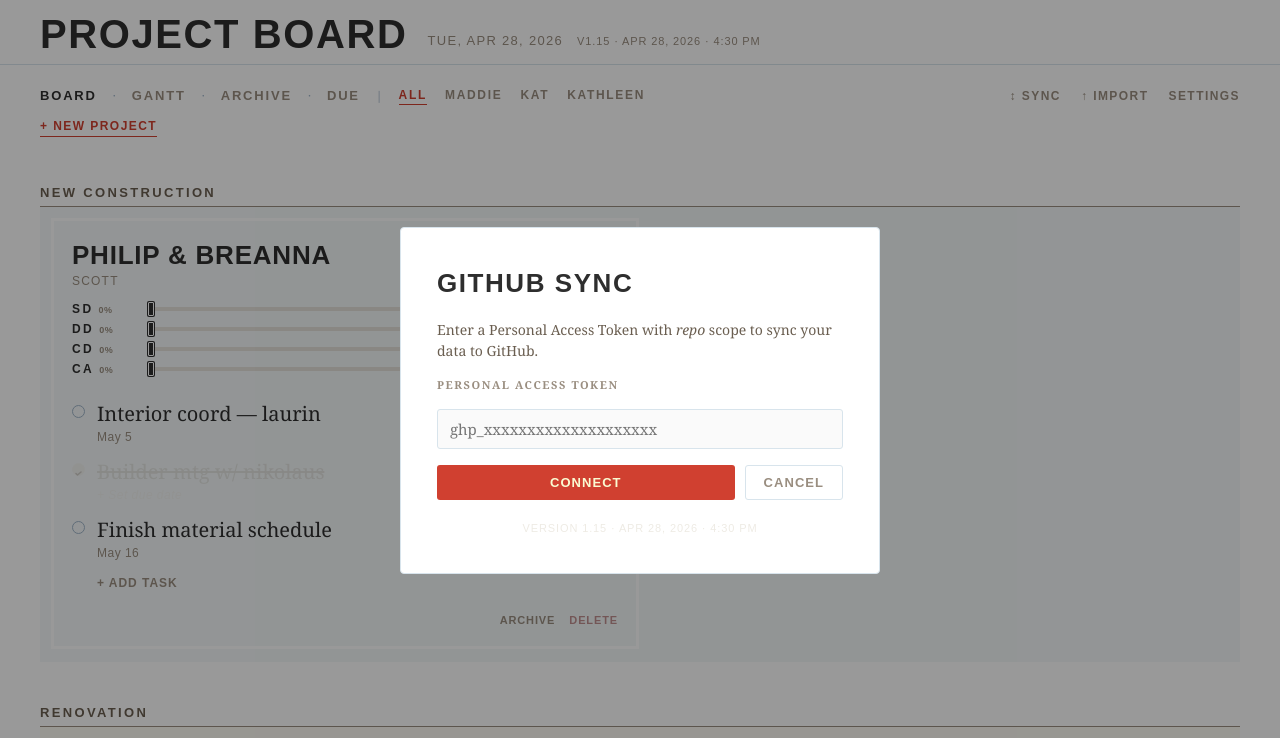
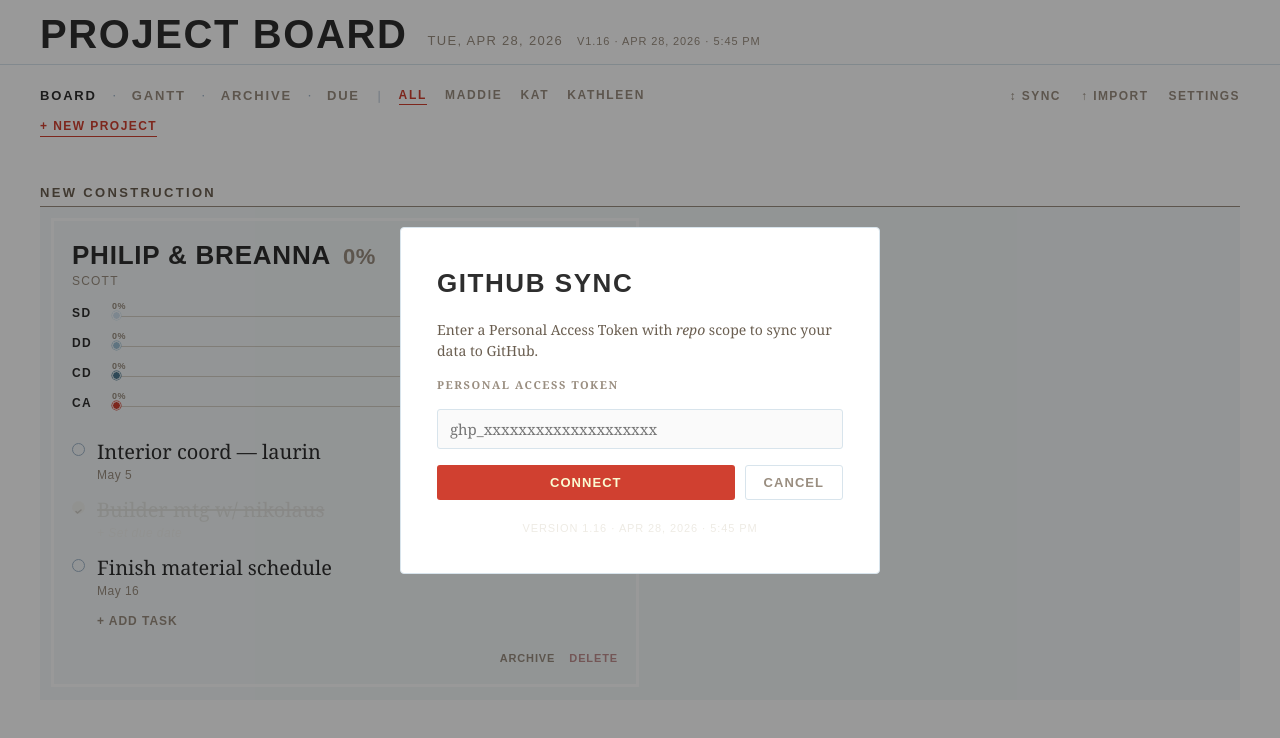
Before and after one commit to tscarlisle-ghub/Project-Board, a plain HTML site: page index.html in a window 1280 px wide. Shown: the top 738 px of the page. Drawn offline with Linux system fonts and the light colour scheme; a web font is replaced by a local one.

Commit message:
Add files via upload

```diff
--- a/index.html
+++ b/index.html
@@ -258,36 +258,46 @@ body{font-family:var(--font-body);font-size:20px;line-height:1.5;}
 .proj-act-btn.danger{color:#c09090;}
 .proj-act-btn.danger:hover{color:var(--red);}
 
-/* ── DESIGN PHASE SLIDERS (one per phase) ── */
-.dp-wrap{margin:12px 0 18px;padding:0;display:flex;flex-direction:column;gap:6px;}
+/* ── DESIGN PHASE SLIDERS (sparkline w/ colored dot, % floats above dot) ── */
+.dp-wrap{margin:12px 0 18px;padding:0;display:flex;flex-direction:column;gap:8px;}
 .dp-row{display:flex;align-items:center;gap:12px;}
 .dp-row-label{
-  flex:0 0 64px;
+  flex:0 0 28px;
   font-family:"ff-meta-web-pro-condensed",sans-serif;
   font-weight:700;
+  font-size:12px;
   letter-spacing:0.12em;
   text-transform:uppercase;
+  color:var(--ink);
+  white-space:nowrap;
+  line-height:1;
+}
+.dp-row-track{position:relative;flex:1;height:22px;}
+.dp-row-pct{
+  position:absolute;top:0;
+  transform:translateX(calc(-1% * var(--pct,0)));
+  font-family:"ff-meta-web-pro-condensed",sans-serif;
+  font-weight:700;
+  font-size:9px;
+  letter-spacing:0.06em;
   color:var(--ink-light);
   white-space:nowrap;
-  display:flex;align-items:baseline;gap:5px;
   line-height:1;
-}
-.dp-row-label .dp-key{font-size:12px;color:var(--ink);}
-.dp-row-label .dp-pct{font-size:9px;color:var(--ink-light);font-weight:700;letter-spacing:0.06em;}
-.dp-row-track{position:relative;flex:1;height:14px;}
+  pointer-events:none;
+}
 .dp-row-band{
-  position:absolute;left:0;right:0;top:5px;height:4px;
-  background:#e5e2db;
-  border-radius:1px;pointer-events:none;
+  position:absolute;left:0;right:0;top:14px;height:1px;
+  background:#d4cfc5;
+  pointer-events:none;
 }
 .dp-row-fill{
-  position:absolute;left:0;top:5px;height:4px;
+  position:absolute;left:0;top:14px;height:1px;
   background:var(--phase-color,#888);
-  border-radius:1px;pointer-events:none;
+  pointer-events:none;
 }
 .dp-row-input{
   -webkit-appearance:none;appearance:none;
-  position:absolute;left:0;right:0;top:0;
+  position:absolute;left:0;right:0;top:7px;
   width:100%;height:14px;
   background:transparent;margin:0;padding:0;cursor:pointer;
 }
@@ -296,14 +306,31 @@ body{font-family:var(--font-body);font-size:20px;line-height:1.5;}
 .dp-row-input::-moz-range-track{height:14px;background:transparent;border:none;}
 .dp-row-input::-webkit-slider-thumb{
   -webkit-appearance:none;appearance:none;
-  width:6px;height:14px;
-  background:var(--ink);border:1px solid white;border-radius:1px;cursor:pointer;
-  box-shadow:0 0 0 1px var(--ink);
+  width:9px;height:9px;
+  background:var(--phase-color,#888);
+  border:1.5px solid white;
+  border-radius:50%;
+  cursor:pointer;
+  margin-top:2.5px;
+  box-shadow:0 0 0 0.5px var(--phase-color,#888);
 }
 .dp-row-input::-moz-range-thumb{
-  width:6px;height:14px;
-  background:var(--ink);border:1px solid white;border-radius:1px;cursor:pointer;
-  box-shadow:0 0 0 1px var(--ink);
+  width:9px;height:9px;
+  background:var(--phase-color,#888);
+  border:1.5px solid white;
+  border-radius:50%;
+  cursor:pointer;
+  box-shadow:0 0 0 0.5px var(--phase-color,#888);
+}
+
+/* Project total % shown next to project name */
+.project-total-pct{
+  font-family:"interstate-condensed",sans-serif;
+  font-weight:700;
+  font-size:22px;
+  letter-spacing:0.02em;
+  color:var(--ink-light);
+  line-height:1;
 }
 
 /* ── TASK LIST ── */
@@ -898,8 +925,8 @@ body{font-family:var(--font-body);font-size:20px;line-height:1.5;}
    All functionality from V1, redesigned.
    ════════════════════════════════════════════ */
 
-const APP_VERSION='1.15';
-const APP_VERSION_DATE='Apr 28, 2026 · 4:30 PM';
+const APP_VERSION='1.16';
+const APP_VERSION_DATE='Apr 28, 2026 · 5:45 PM';
 
 const GH_USER='tscarlisle-ghub',GH_REPO='Project-Board',GH_FILE='data.json',GH_BRANCH='main';
 const GH_API=`https://api.github.com/repos/${GH_USER}/${GH_REPO}/contents/${GH_FILE}`;
@@ -965,6 +992,12 @@ function ensurePhasePercents(p){
   p.phasePercents=pp;
 }
 function snapPhaseValue(raw){raw=Math.max(0,Math.min(100,Number(raw)||0));return Math.round(raw/5)*5;}
+// Weighted overall % across phases (matches band widths: SD 20, DD 20, CD 30, CA 30)
+function projTotalPct(p){
+  ensurePhasePercents(p);
+  const pp=p.phasePercents;
+  return Math.round((pp.SD||0)*0.20+(pp.DD||0)*0.20+(pp.CD||0)*0.30+(pp.CA||0)*0.30);
+}
 function updatePhasePercentLive(projId,phaseKey,val,inputEl){
   const p=projects.find(x=>x.id===projId);if(!p)return;
   ensurePhasePercents(p);
@@ -973,8 +1006,14 @@ function updatePhasePercentLive(projId,phaseKey,val,inputEl){
   if(inputEl&&Number(inputEl.value)!==snapped)inputEl.value=snapped;
   const row=inputEl?inputEl.closest('.dp-row'):null;
   if(row){
-    const pctEl=row.querySelector('.dp-pct');if(pctEl)pctEl.textContent=snapped+'%';
+    const pctEl=row.querySelector('.dp-row-pct');
+    if(pctEl){pctEl.textContent=snapped+'%';pctEl.style.left=snapped+'%';pctEl.style.setProperty('--pct',snapped);}
     const fillEl=row.querySelector('.dp-row-fill');if(fillEl)fillEl.style.width=snapped+'%';
+  }
+  const entry=inputEl?inputEl.closest('.project-entry'):null;
+  if(entry){
+    const totalEl=entry.querySelector('.project-total-pct');
+    if(totalEl)totalEl.textContent=projTotalPct(p)+'%';
   }
 }
 function updatePhasePercentSave(){scheduleSave();}
@@ -1203,24 +1242,27 @@ function buildProjectEntry(proj,phase){
   // Header row
   const head=document.createElement('div');
   head.className='project-head';
+  const totalPct=projTotalPct(proj);
   head.innerHTML=`<div style="display:flex;flex-direction:column;gap:2px;flex:1;min-width:0;">
-      <div style="display:flex;align-items:baseline;flex-wrap:wrap;">
+      <div style="display:flex;align-items:baseline;gap:12px;flex-wrap:wrap;">
         <span class="project-name" onclick="openProjEdit(${proj.id},this)">${proj.name}</span>
+        <span class="project-total-pct">${totalPct}%</span>
       </div>
       <span class="project-staff">${proj.staff||DEFAULT_STAFF}</span>
     </div>
 `;
   entry.appendChild(head);
 
-  // Design phase sliders — one per phase
+  // Design phase sliders — sparkline rows w/ small dot, % floats above dot
   const dpWrap=document.createElement('div');
   dpWrap.className='dp-wrap';
   dpWrap.innerHTML=DP_BANDS.map(b=>{
     const v=Math.max(0,Math.min(100,Number(proj.phasePercents[b.key])||0));
     const fill=PHASE_FILL[b.key]||'#888';
     return `<div class="dp-row" data-phase="${b.key}" style="--phase-color:${fill};">
-      <div class="dp-row-label"><span class="dp-key">${b.key}</span><span class="dp-pct">${v}%</span></div>
+      <div class="dp-row-label">${b.key}</div>
       <div class="dp-row-track">
+        <div class="dp-row-pct" style="left:${v}%;--pct:${v};">${v}%</div>
         <div class="dp-row-band"></div>
         <div class="dp-row-fill" style="width:${v}%;"></div>
         <input class="dp-row-input" type="range" min="0" max="100" step="5" value="${v}"
```
Also changed, not shown: 1 other file.
